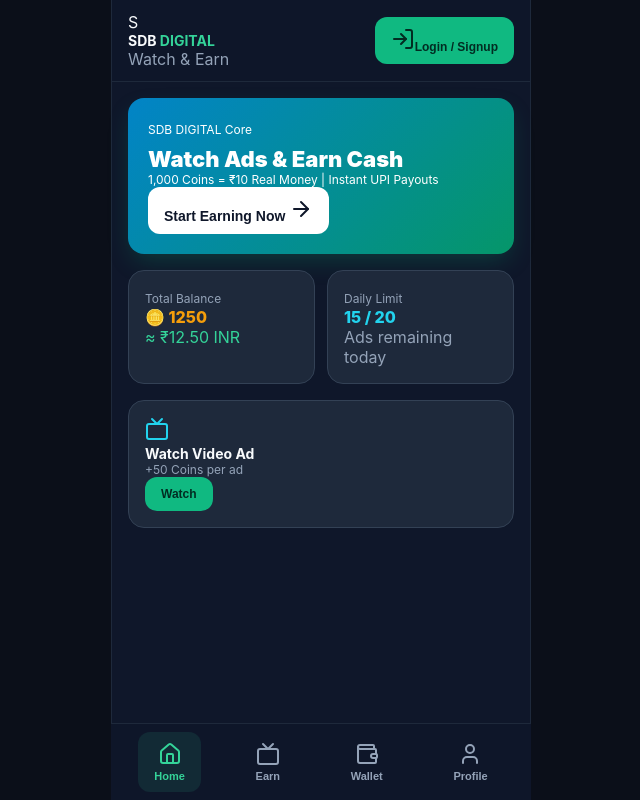
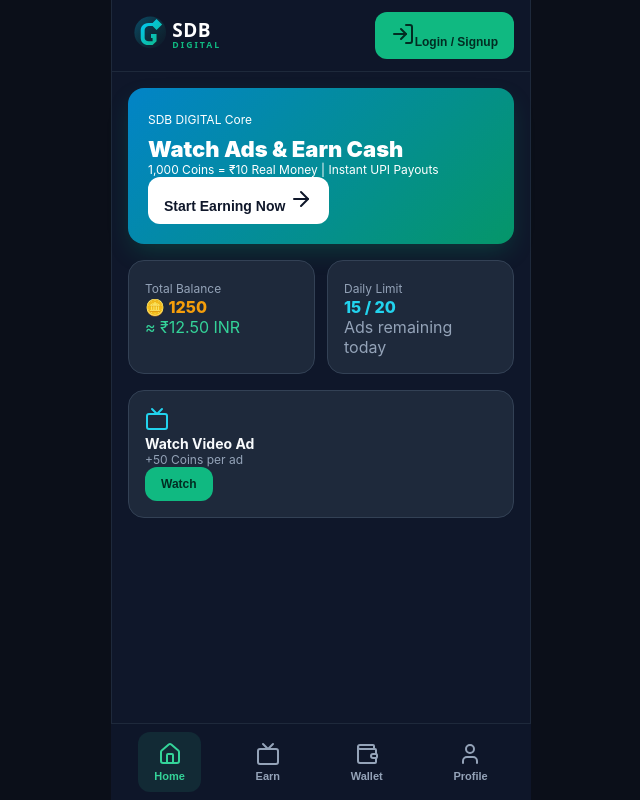
Before and after one commit to miyafolic/SDB-Digital-, a Next.js app: page / in a window 1280 px wide. Shown: the whole page, without its empty margins (319-959 px from the left). Built offline with nearby package versions, Linux system fonts and the light colour scheme.

Commit message:
Header.jsx

```diff
--- a/components/Header.jsx
+++ b/components/Header.jsx
@@ -1,23 +1,14 @@
 "use client";
-import { User, LogIn, Coins } from "lucide-react";
+import { LogIn, Coins } from "lucide-react";
+import HeaderLogo from "./HeaderLogo";
 
 export default function Header({ user, onLoginClick }) {
   return (
     <header className="bg-slate-900/90 backdrop-blur-md border-b border-slate-800 sticky top-0 z-40 px-4 py-3 flex items-center justify-between">
-      {/* Logo */}
-      <div className="flex items-center gap-2">
-        <div className="w-8 h-8 rounded-xl bg-gradient-to-tr from-cyan-500 to-emerald-500 flex items-center justify-center text-slate-950 font-black text-base shadow-md shadow-emerald-500/20">
-          S
-        </div>
-        <div>
-          <h1 className="text-sm font-bold tracking-wide text-white leading-tight">
-            SDB <span className="text-emerald-400">DIGITAL</span>
-          </h1>
-          <p className="text-[10px] text-slate-400">Watch & Earn</p>
-        </div>
-      </div>
+      {/* Original Header Logo Component */}
+      <HeaderLogo />
 
-      {/* Auth Button / User Profile */}
+      {/* User Status / Login Button */}
       <div>
         {user ? (
           <div className="flex items-center gap-2 bg-slate-800/80 border border-slate-700/60 px-3 py-1.5 rounded-full">
@@ -31,7 +22,7 @@
         ) : (
           <button
             onClick={onLoginClick}
-            className="flex items-center gap-1.5 bg-emerald-500 hover:bg-emerald-600 text-slate-950 px-3.5 py-1.5 rounded-xl font-bold text-xs transition shadow-md shadow-emerald-500/10"
+            className="flex items-center gap-1.5 bg-emerald-500 hover:bg-emerald-600 text-slate-950 px-4 py-1.5 rounded-xl font-bold text-xs transition shadow-md shadow-emerald-500/20"
           >
             <LogIn className="w-3.5 h-3.5" />
             Login / Signup
```
